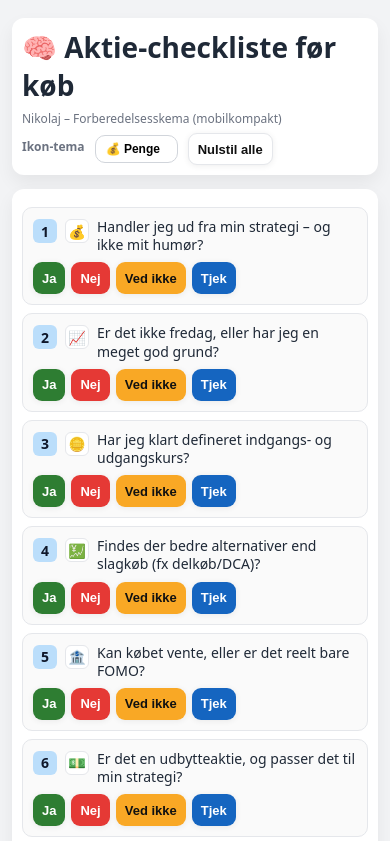
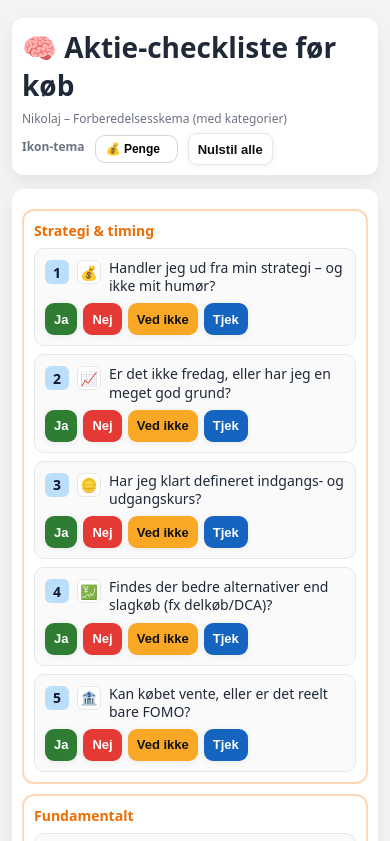
Before and after one commit to nipejob/opt, a plain HTML site: page index.html in a window 390 px wide. Both pictures are taken after a click on the button "Nulstil alle". Shown: the top 841 px of the page. Drawn offline with nearby package versions, Linux system fonts and the light colour scheme.

Commit message:
index.html

```diff
--- a/index.html
+++ b/index.html
@@ -4,11 +4,10 @@
 <head>
 <meta charset="utf-8">
 <meta name="viewport" content="width=device-width, initial-scale=1, viewport-fit=cover">
-<title>Nikolaj – Aktie forberedelsesskema (mobilkompakt)</title>
+<title>Nikolaj – Aktie forberedelsesskema (med kategorier)</title>
 
 <style>
 :root{
-  /* Farver */
   --bg:#f2f3f5;
   --panel:#ffffff;
   --text:#1f2937;
@@ -20,10 +19,8 @@
   --blue:#1565c0;     /* Tjek */
   --accent:#ef6c00;   /* Overskrift/accent */
 
-  /* Kompakt skala */
   --radius:12px;
   --pad:12px;
-  --gap:8px;
   --font:15px;
   --font-small:13px;
 }
@@ -70,7 +67,29 @@ h1,h2{ margin:0 0 6px; }
   font-size:var(--font-small);
 }
 
-/* Spørgsmålsliste – kompakt */
+/* Grupper/kategorier */
+.group{
+  border:2px solid #ffd7b5;
+  border-radius:12px;
+  padding:10px;
+  margin-top:10px;
+  background:#fff;
+}
+.group-head{
+  display:flex; align-items:center; gap:8px; margin-bottom:6px;
+  color:var(--accent); font-weight:800;
+}
+.group.complete{
+  background:#e8f5e9; border-color:#a5d6a7;
+}
+.group.complete .group-head{ color:var(--green); }
+.badge{
+  margin-left:auto;
+  padding:3px 8px; border-radius:999px; background:#d7f0dc; font-size:12px; display:none;
+}
+.group.complete .badge{ display:inline-block; }
+
+/* Spørgsmål – kompakt */
 .question{
   border:1px solid #e5e7eb;
   border-radius:10px;
@@ -99,7 +118,7 @@ h1,h2{ margin:0 0 6px; }
 }
 .q-text{ line-height:1.3; }
 
-/* Knapper – kompakt og finger-venlige */
+/* Knapper – mobilvenlige */
 .actions{ display:flex; gap:6px; flex-wrap:wrap; justify-content:flex-end; }
 .btn{
   border:none; border-radius:9px; padding:6px 10px;
@@ -139,7 +158,6 @@ label{ font-size:12px; color:#374151; font-weight:700; }
 @media (max-width:480px){
   :root{
     --pad:10px;
-    --gap:6px;
     --font:14px;
     --font-small:12px;
   }
@@ -154,10 +172,10 @@ label{ font-size:12px; color:#374151; font-weight:700; }
 <body>
 <div class="container">
 
-  <!-- Kontrolbar -->
+  <!-- Topbar -->
   <div class="section">
     <h1>🧠 Aktie‑checkliste før køb</h1>
-    <p class="sub">Nikolaj – Forberedelsesskema (mobilkompakt)</p>
+    <p class="sub">Nikolaj – Forberedelsesskema (med kategorier)</p>
     <div class="tools">
       <label for="theme" class="sub" style="font-weight:800">Ikon‑tema</label>
       <select id="theme" class="select" aria-label="Vælg ikon-tema">
@@ -168,8 +186,8 @@ label{ font-size:12px; color:#374151; font-weight:700; }
     </div>
   </div>
 
-  <!-- Spørgsmål -->
-  <div id="questions" class="section"></div>
+  <!-- Liste med kategorier og spørgsmål -->
+  <div id="groups" class="section"></div>
 
   <!-- PDF-eksport -->
   <div class="section">
@@ -185,7 +203,7 @@ label{ font-size:12px; color:#374151; font-weight:700; }
       </div>
       <button id="btn-pdf" class="btn check">⬇ Download PDF</button>
     </div>
-    <p class="sub" style="margin-top:6px">Dato indsættes automatisk. PDF’en indeholder alle spørgsmål, dine svar og endelig vurdering.</p>
+    <p class="sub" style="margin-top:6px">Dato indsættes automatisk. PDF’en indeholder kategorier, alle spørgsmål, dine svar og endelig vurdering.</p>
   </div>
 
   <!-- OKAY-banner -->
@@ -200,35 +218,71 @@ label{ font-size:12px; color:#374151; font-weight:700; }
 
 </div>
 
-<!-- jsPDF til PDF-eksport -->
-<script src="https://cdnjs.cloudflare.com/ajax/libs/jspdf/2.5.1/jspdf.umd.min.js" integrity="sha512-Na8B1T0oz3oGLp8e3dQwhb34bG1z1AlmOvqN6YV9J7mX1y9vXYlYcJjvQO6xD9rY0k9sOfpVv+v8HkCzXW4F3g==" crossorigin="anonymous" referrerpolicy="no-referrer"></script>
+<!-- jsPDF (CDN) -->
+<script src="https://cdnjs.cloudflare.com/ajax/libs/jspdf/2.5.1/jspdf.umd.min.js" integrity="sha512-YkY0QmHn+e0Q2b9f0H6oQ9r1u0b8rQ1n54tZpYJYgJXzO4Q6GmW3S9+0zv0l0o1f4Qx0Hc3p3y3M6aJkUq4w0A==" crossorigin="anonymous" referrerpolicy="no-referrer"></script>
 
 <script>
-/* -------- Data -------- */
-const QUESTIONS = [
+/* ====== Data (kategorier + spørgsmål) ====== */
+const GROUPS = [
+  {
+    title: "Strategi & timing",
+    items: [
       "Handler jeg ud fra min strategi – og ikke mit humør?",
       "Er det ikke fredag, eller har jeg en meget god grund?",
       "Har jeg klart defineret indgangs- og udgangskurs?",
       "Findes der bedre alternativer end slagkøb (fx delkøb/DCA)?",
- "Kan købet vente, eller er det reelt bare FOMO?",
+      "Kan købet vente, eller er det reelt bare FOMO?"
+    ]
+  },
+  {
+    title: "Fundamentalt",
+    items: [
       "Er det en udbytteaktie, og passer det til min strategi?",
       "Er kursbevægelsen baseret på reel udvikling – ikke kun en nyhed?",
- "Matcher casen det overordnede forløb / trend?",
+      "Matcher casen det overordnede forløb / trend?"
+    ]
+  },
+  {
+    title: "Valuta & aktietype",
+    items: [
       "Er aktien handlet i EUR?",
       "Er den handlet i DKK, SEK eller NOK?",
- "Er det en A- eller B-aktie, og har jeg taget højde for forskellen?",
+      "Er det en A- eller B-aktie, og har jeg taget højde for forskellen?"
+    ]
+  },
+  {
+    title: "Risiko & portefølje",
+    items: [
       "Passer positionens størrelse til min portefølje",
       "Har jeg allerede for høj eksponering mod samme sektor eller tema?",
- "Er likviditeten høj nok til, at jeg kan komme ud uden problemer?",
+      "Er likviditeten høj nok til, at jeg kan komme ud uden problemer?"
+    ]
+  },
+  {
+    title: "Exit & robusthed",
+    items: [
       "Hvad er mit konkrete exit-scenarie, hvis jeg tager fejl?",
       "Er der en kommende begivenhed, jeg reelt gambler på (regnskab, rente, dom, FDA, guidance)?",
       "Hvad er det værste realistiske scenarie – og kan jeg leve med det?",
- "Er casen stadig gyldig, hvis markedet falder 5–10 %?",
+      "Er casen stadig gyldig, hvis markedet falder 5–10 %?"
+    ]
+  },
+  {
+    title: "Adfærd & bias",
+    items: [
       "Køber jeg pga. andres overbevisning – eller min egen analyse?",
- "Hvis jeg ikke ejede aktien i dag – ville jeg så købe den nu?",
+      "Hvis jeg ikke ejede aktien i dag – ville jeg så købe den nu?"
+    ]
+  },
+  {
+    title: "Kvalitetssikring",
+    items: [
       "Er alle oplysninger korrekt udfyldt og dobbelttjekket?"
+    ]
+  }
 ];
 
+/* Facit (dine korrekte svar) – 21 stk i rækkefølge 1..21 */
 const ANSWER_KEY = [
  'yes','yes','yes','unk','no',
  'yes','yes','yes','no','yes',
@@ -244,24 +298,43 @@ const ICONS = {
 let currentTheme = 'penge';
 
 /* State */
-const answers = new Array(QUESTIONS.length).fill(null);
+const answers = new Array(ANSWER_KEY.length).fill(null);
 
-/* -------- Rendering -------- */
-const listHost = document.getElementById('questions');
+/* ====== Rendering ====== */
+const groupsHost = document.getElementById('groups');
 
 function iconFor(idx){
   const set = ICONS[currentTheme] || ICONS.penge;
   return set[idx % set.length];
 }
 
-function renderList(){
-  listHost.innerHTML = '';
-  QUESTIONS.forEach((text, i)=>{
-    const el = document.createElement('div');
-    el.className = 'question';
-    el.dataset.index = i;
+function renderAll(){
+  groupsHost.innerHTML = '';
+  let qIdx = 0;
+  GROUPS.forEach((g,gIndex)=>{
+    const gEl = document.createElement('div');
+    gEl.className = 'group';
+    const head = document.createElement('div');
+    head.className = 'group-head';
+    const title = document.createElement('div');
+    title.textContent = g.title;
+    const badge = document.createElement('div');
+    badge.className = 'badge';
+    badge.textContent = '✅ Afsluttet';
+    head.append(title, badge);
+    gEl.appendChild(head);
 
-    el.innerHTML = `
+    const idxs = [];
+
+    g.items.forEach((text)=>{
+      const i = qIdx++;
+      idxs.push(i);
+
+      const q = document.createElement('div');
+      q.className = 'question';
+      q.dataset.index = i;
+
+      q.innerHTML = `
         <div class="q-left">
           <div class="q-num">${i+1}</div>
           <div class="q-icon" data-icon="${i}">${iconFor(i)}</div>
@@ -275,23 +348,27 @@ function renderList(){
         </div>
       `;
 
-    const [bYes, bNo, bUnk, bCheck] = el.querySelectorAll('button');
-    bYes.onclick  = ()=>{ answers[i]='yes'; el.classList.remove('correct','wrong'); };
-    bNo.onclick   = ()=>{ answers[i]='no';  el.classList.remove('correct','wrong'); };
-    bUnk.onclick  = ()=>{ answers[i]='unk'; el.classList.remove('correct','wrong'); };
-
+      const [bYes,bNo,bUnk,bCheck] = q.querySelectorAll('button');
+      bYes.onclick  = ()=>{ answers[i]='yes'; q.classList.remove('correct','wrong'); updateGroupStates(); };
+      bNo.onclick   = ()=>{ answers[i]='no';  q.classList.remove('correct','wrong'); updateGroupStates(); };
+      bUnk.onclick  = ()=>{ answers[i]='unk'; q.classList.remove('correct','wrong'); updateGroupStates(); };
       bCheck.onclick = ()=>{
-      if(!answers[i]) { alert('Svar først'); return; }
-      el.classList.remove('correct','wrong');
-      el.classList.add(answers[i]===ANSWER_KEY[i] ? 'correct' : 'wrong');
+        if(!answers[i]){ alert('Svar først'); return; }
+        q.classList.remove('correct','wrong');
+        q.classList.add(answers[i]===ANSWER_KEY[i] ? 'correct' : 'wrong');
+        updateGroupStates();
         updateFinalBanner();
       };
 
-    listHost.appendChild(el);
+      gEl.appendChild(q);
+    });
+
+    gEl.dataset.indexes = idxs.join(',');
+    groupsHost.appendChild(gEl);
   });
 }
 
-/* Tema-vælger */
+/* Opdater ikoner når tema skiftes */
 const themeSel = document.getElementById('theme');
 themeSel.addEventListener('change', ()=>{
   currentTheme = themeSel.value;
@@ -301,26 +378,35 @@ themeSel.addEventListener('change', ()=>{
   });
 });
 
-/* Nulstil */
+/* Nulstil alt */
 document.getElementById('resetAll').addEventListener('click', ()=>{
   answers.fill(null);
   document.querySelectorAll('.question').forEach(q=>{
     q.classList.remove('correct','wrong');
   });
   document.getElementById('final-banner').style.display='none';
+  updateGroupStates();
 });
 
-/* OKAY-banner */
+/* Gruppe-fuldførelse (grøn når alle dens spørgsmål er korrekte) */
+function updateGroupStates(){
+  document.querySelectorAll('.group').forEach(g=>{
+    const idxs = (g.dataset.indexes||'').split(',').filter(Boolean).map(Number);
+    const complete = idxs.length>0 && idxs.every(i => answers[i] && answers[i]===ANSWER_KEY[i]);
+    g.classList.toggle('complete', complete);
+  });
+}
+
+/* OKAY-banner (kun hvis ALT er korrekt) */
 function updateFinalBanner(){
   const ok = answers.every((a,i)=> a && a===ANSWER_KEY[i]);
   document.getElementById('final-banner').style.display = ok ? 'block' : 'none';
 }
 
-/* -------- PDF-eksport -------- */
+/* ====== PDF-eksport ====== */
 document.getElementById('btn-pdf').addEventListener('click', exportPDF);
 
 function exportPDF(){
-  // Kræv godkendt checklist
   const ok = answers.every((a,i)=> a && a===ANSWER_KEY[i]);
   if(!ok){ alert('Checklist skal være fuldt godkendt (alle korrekt) før eksport.'); return; }
 
@@ -350,33 +436,34 @@ function exportPDF(){
   doc.setFont('helvetica','normal');
   doc.text('✅ OKAY TIL KØB / SLAG', margin, y); y += 8;
 
-  doc.setFont('helvetica','bold'); doc.text('Checkliste:', margin, y); y += 6;
+  // Checkliste med kategorier
+  GROUPS.forEach((g, gi)=>{
+    doc.setFont('helvetica','bold'); doc.text(g.title, margin, y); y += 6;
     doc.setFont('helvetica','normal');
 
     const pageHeight = doc.internal.pageSize.getHeight();
+    const maxWidth = doc.internal.pageSize.getWidth() - margin*2;
 
-  for(let i=0;i<QUESTIONS.length;i++){
-    const qNum = `${i+1}. `;
-    const qTxt = QUESTIONS[i];
-    const aLbl = answers[i]==='yes' ? 'Ja' : answers[i]==='no' ? 'Nej' : 'Ved ikke';
-    const correct = answers[i]===ANSWER_KEY[i];
+    g.items.forEach((text, localIdx)=>{
+      // globalt index i ANSWER_KEY
+      const globalIndex = GROUPS.slice(0,gi).reduce((n,gg)=>n+gg.items.length,0) + localIdx;
+      const aLbl = answers[globalIndex]==='yes' ? 'Ja' : answers[globalIndex]==='no' ? 'Nej' : 'Ved ikke';
+      const correct = answers[globalIndex]===ANSWER_KEY[globalIndex];
       const mark = correct ? '✅' : '❌';
 
-    // Wrap spørgsmål
-    const maxWidth = doc.internal.pageSize.getWidth() - margin*2;
-    const linesQ = doc.splitTextToSize(qNum + qTxt, maxWidth);
-    const linesA = [`Svar: ${aLbl}  ${mark}`];
+      const lineQ = doc.splitTextToSize(`${globalIndex+1}. ${text}`, maxWidth);
+      const lineA = [`Svar: ${aLbl}  ${mark}`];
 
-    const blockHeight = linesQ.length*5 + linesA.length*5 + 4;
+      const blockHeight = lineQ.length*5 + lineA.length*5 + 3;
+      if(y + blockHeight > pageHeight - margin){
+        doc.addPage(); y = margin;
+      }
+      doc.text(lineQ, margin, y); y += lineQ.length*5;
+      doc.text(lineA, margin, y); y += lineA.length*5 + 3;
+    });
 
-    if(y + blockHeight > pageHeight - margin){
-      doc.addPage();
-      y = margin;
-    }
-
-    doc.text(linesQ, margin, y); y += linesQ.length*5;
-    doc.text(linesA, margin, y); y += linesA.length*5 + 4;
-  }
+    y += 2;
+  });
 
   const safeName = firma.replace(/[^A-Za-z0-9_-]+/g,'_').replace(/_+/g,'_');
   const filename = `${isoDate}_${safeName}_Forberedelsesskema.pdf`;
@@ -384,9 +471,9 @@ function exportPDF(){
 }
 
 /* Init */
-renderList();
+renderAll();
+updateGroupStates();
 updateFinalBanner();
 </script>
 </body>
 </html>
-``
```
Lines whose indentation alone changed are shown as unchanged.
